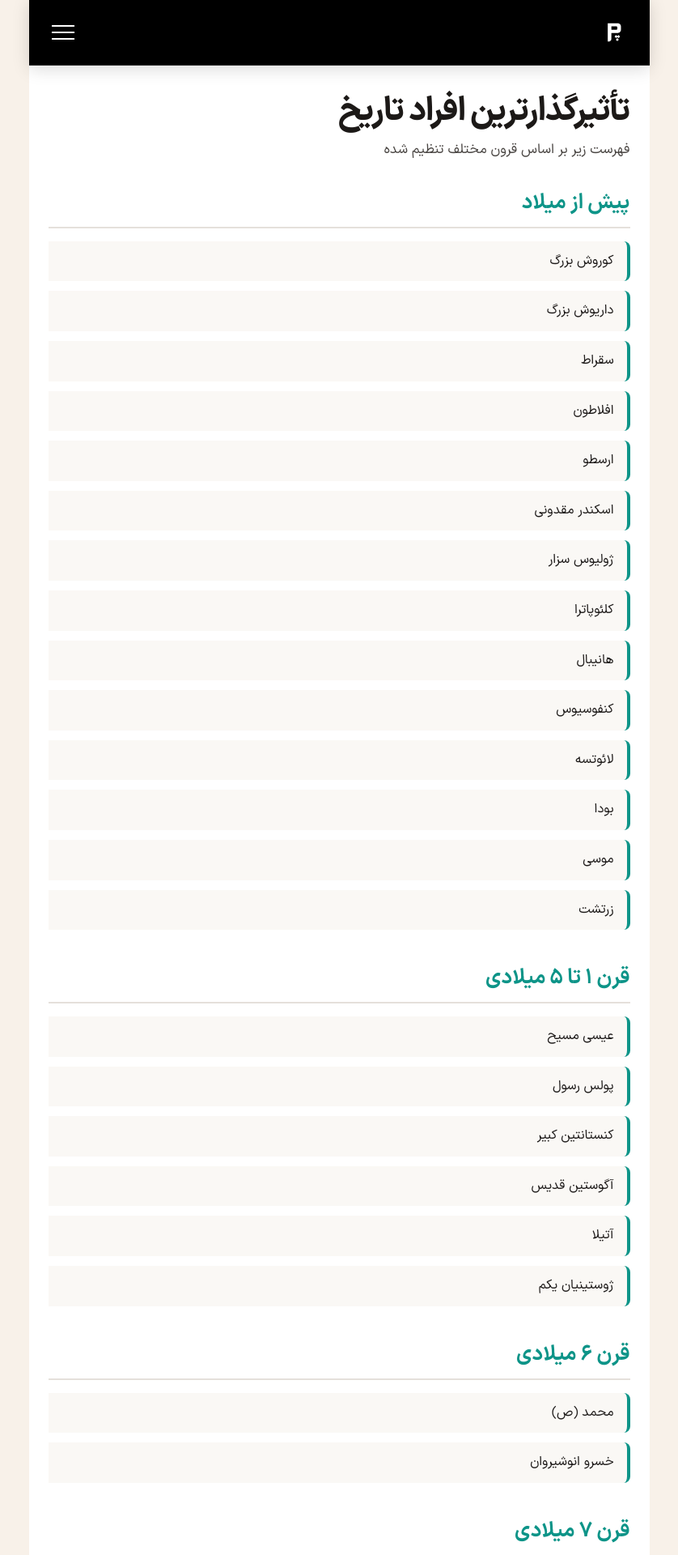
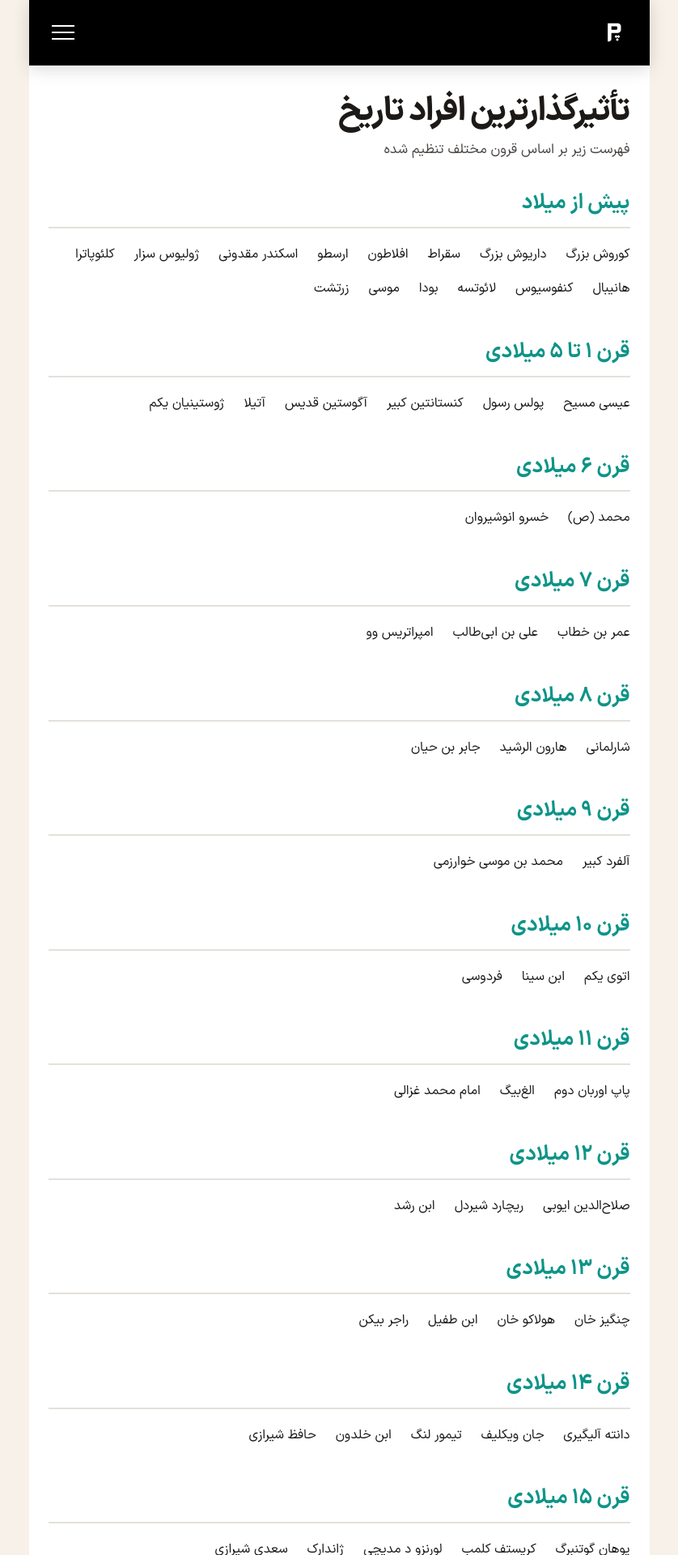
Before and after one commit to darkblog/darkblog.github.io, a Jekyll site: the page built from page.html, in a window 1280 px wide. Shown: the top 1920 px of the page at 81% size, without its empty margins (221-1059 px from the left). Built offline with Jekyll 4.4.1, drawn with Linux system fonts in a browser that asks for light colours.

Commit message:
Update page.html

```diff
--- a/page.html
+++ b/page.html
@@ -52,11 +52,11 @@ layout: null
     .subtitle { color: #4a4643; margin-bottom: 2rem; font-size: 1.05rem; }
     .century-group { margin-bottom: 2.5rem; }
     .century-group h2 { font-size: 1.6rem; font-weight: 700; color: #0d9488; border-bottom: 2px solid #e5e0db; padding-bottom: 0.5rem; margin-bottom: 1rem; }
-    .people-list { display: flex; flex-direction: column; gap: 0.75rem; list-style: none; padding: 0; }
+    .people-list { list-style: none; padding: 0; display: flex; flex-wrap: wrap; gap: 0.5rem 1.5rem; }
     .people-list li { font-size: 1rem; }
-    .people-list li a { text-decoration: none; color: #1e1b1a; display: block; padding: 0.75rem 1rem; background-color: #faf8f5; border-right: 4px solid #0d9488; border-radius: 0 0.5rem 0.5rem 0; transition: all 0.2s ease; }
-    .people-list li a:hover { background-color: #f0ece7; border-right-color: #0f766e; color: #0d9488; transform: translateX(-4px); }
-    .no-link { color: #8c8884; cursor: default; padding: 0.75rem 1rem; display: block; background-color: #faf8f5; border-right: 4px solid #d6d0c8; border-radius: 0 0.5rem 0.5rem 0; }
+    .people-list li a { text-decoration: none; color: #1e1b1a; display: inline-block; padding: 0.25rem 0; border-bottom: 1px solid transparent; transition: border-color 0.2s, color 0.2s; }
+    .people-list li a:hover { color: #0d9488; border-bottom-color: #0d9488; }
+    .no-link { color: #8c8884; cursor: default; padding: 0.25rem 0; display: inline-block; }
     .site-footer { background-color: #000000; padding: 2rem clamp(1rem, 3vw, 1.5rem); display: flex; align-items: center; justify-content: space-between; width: 100%; flex-direction: row; font-size: inherit; }
     .footer-logo { display: flex; align-items: center; }
     .footer-logo img { height: 2.5rem; width: auto; opacity: 0.9; display: block; }
```
